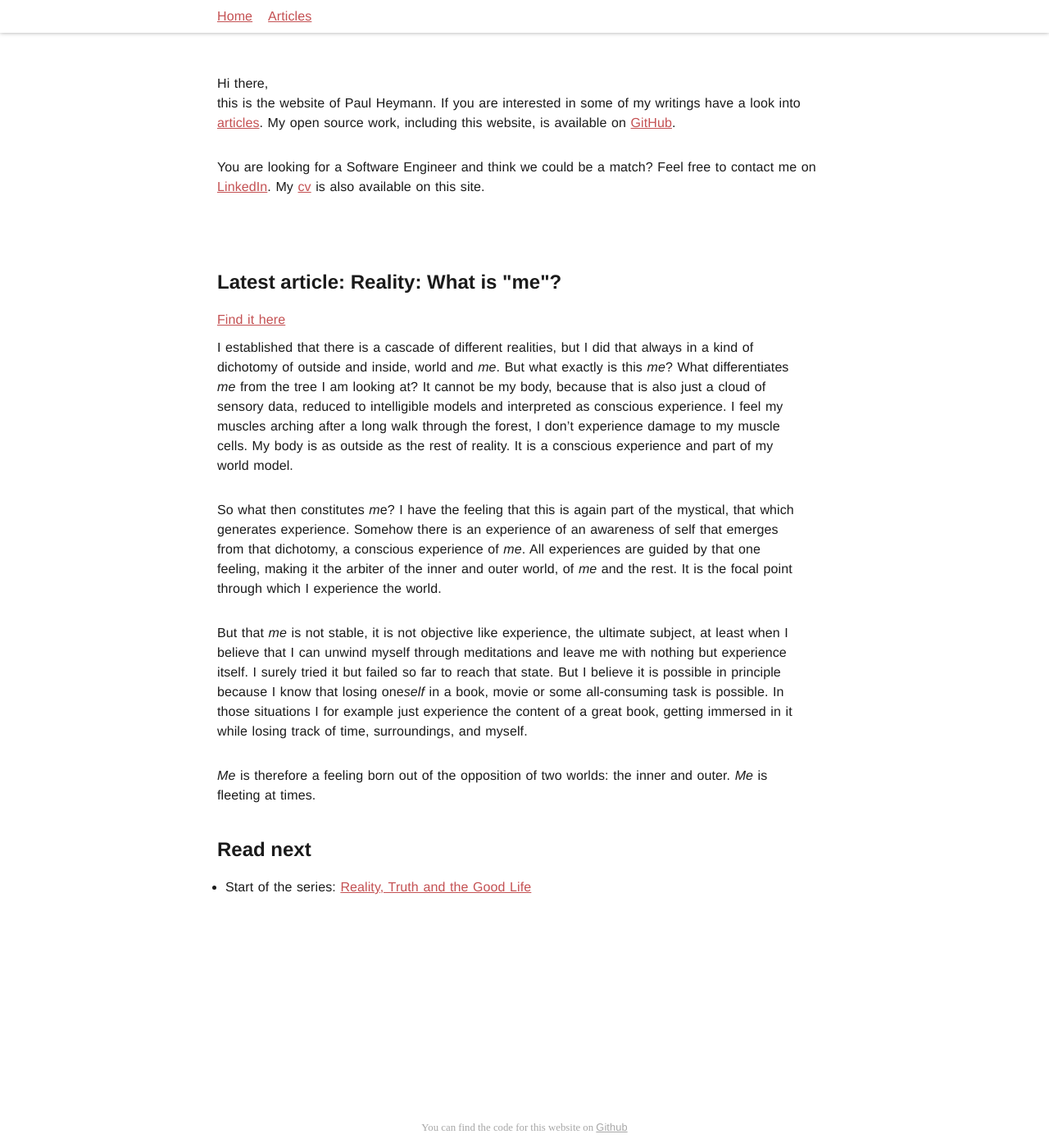
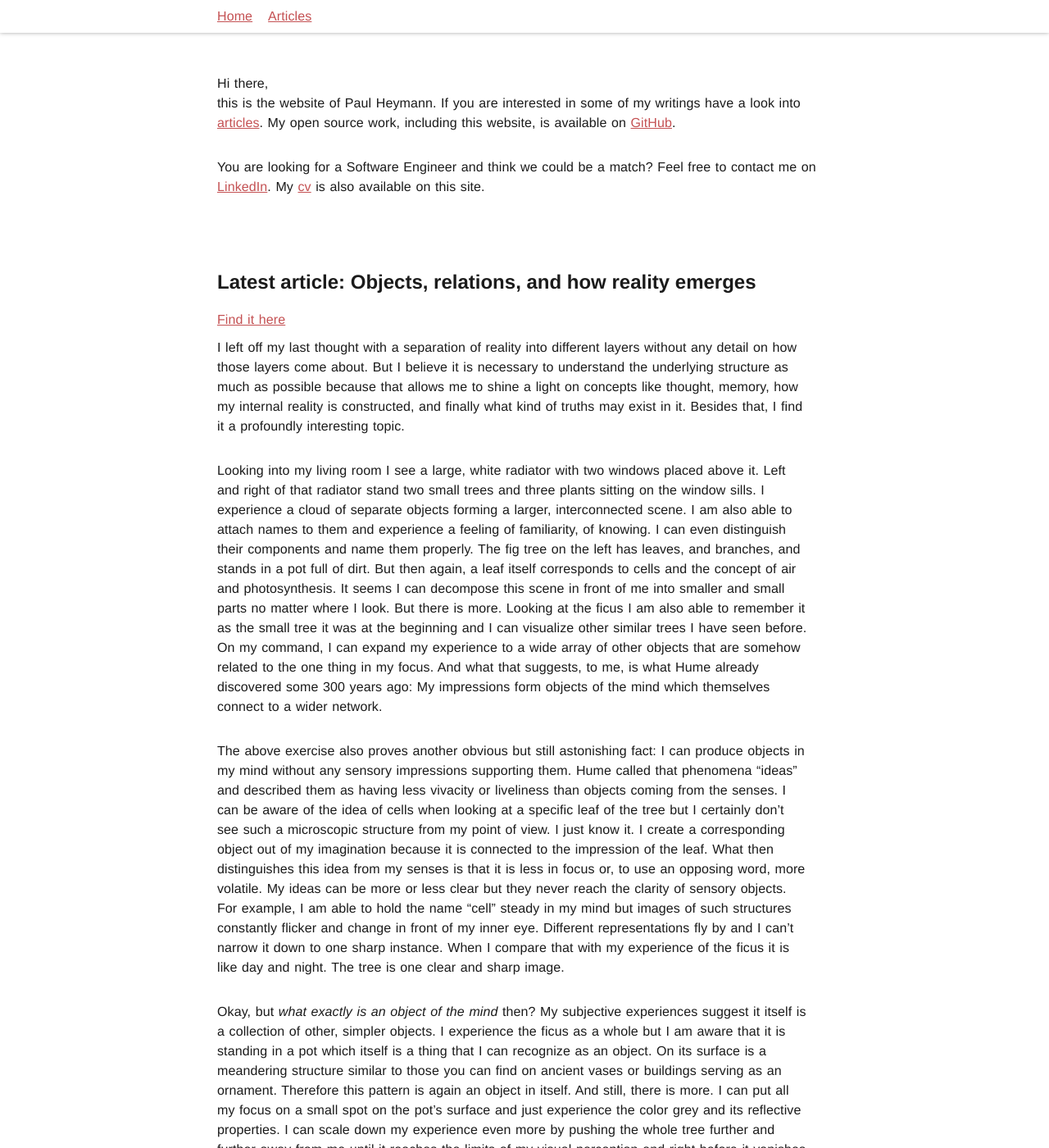
Before and after one commit to pheymann/paulheymann-website, a Jekyll site: the page built from index.md, in a window 1280 px wide and 1400 px high. Shown: the whole window at 82% size. Built offline with Jekyll 4.4.1, drawn with Linux system fonts in a browser that asks for light colours; some of the changed text lies outside the part shown.

Commit message:
thoughts: next reality post

```diff
--- a/_posts/2022-08-29-reality-truth-and-the-good-life.md
+++ b/_posts/2022-08-29-reality-truth-and-the-good-life.md
@@ -36,5 +36,6 @@ What I am left with so far is an abyss between true reality and me and a single
 
 ## Read next
 * [Reality: What exactly is "me"?]({% post_url 2022-08-29-reality-what-is-me %})
+* [Objects, relations, and how reality emerges]({% post_url 2022-09-22-reality-objects-relations-and-how-reality-emerges %})
 * [Wisdom is not a virtue, Socrates]({% post_url 2022-08-02-wisdom-is-a-virtue-socrates %})
 * [The Republic by Plato](https://www.gutenberg.org/ebooks/1497)
--- a/_posts/2022-08-29-reality-what-is-me.md
+++ b/_posts/2022-08-29-reality-what-is-me.md
@@ -18,3 +18,4 @@ But that *me* is not stable, it is not objective like experience, the ultimate s
 
 ## Read next
 * Start of the series: [Reality, Truth and the Good Life]({% post_url 2022-08-29-reality-truth-and-the-good-life %})
+* [Objects, relations, and how reality emerges]({% post_url 2022-09-22-reality-objects-relations-and-how-reality-emerges %})
--- /dev/null
+++ b/_posts/2022-09-22-reality-objects-relations-and-how-reality-emerges.md
@@ -0,0 +1,40 @@
+---
+layout: post
+title: 'Objects, relations, and how reality emerges'
+date: 2022-09-22
+categories: thought truth
+head_title: 'Objects, relations, and how reality emerges'
+meta_description: 'Objects, relations, and how reality emerges'
+meta_keywords: hume philosophy
+---
+
+I left off my last thought with a separation of reality into different layers without any detail on how those layers come about. But I believe it is necessary to understand the underlying structure as much as possible because that allows me to shine a light on concepts like thought, memory, how my internal reality is constructed, and finally what kind of truths may exist in it. Besides that, I find it a profoundly interesting topic.
+
+Looking into my living room I see a large, white radiator with two windows placed above it. Left and right of that radiator stand two small trees and three plants sitting on the window sills. I experience a cloud of separate objects forming a larger, interconnected scene. I am also able to attach names to them and experience a feeling of familiarity, of knowing. I can even distinguish their components and name them properly. The fig tree on the left has leaves, and branches, and stands in a pot full of dirt. But then again, a leaf itself corresponds to cells and the concept of air and photosynthesis. It seems I can decompose this scene in front of me into smaller and small parts no matter where I look. But there is more. Looking at the ficus I am also able to remember it as the small tree it was at the beginning and I can visualize other similar trees I have seen before. On my command, I can expand my experience to a wide array of other objects that are somehow related to the one thing in my focus. And what that suggests, to me, is what Hume already discovered some 300 years ago: My impressions form objects of the mind which themselves connect to a wider network.
+
+The above exercise also proves another obvious but still astonishing fact: I can produce objects in my mind without any sensory impressions supporting them. Hume called that phenomena “ideas” and described them as having less vivacity or liveliness than objects coming from the senses. I can be aware of the idea of cells when looking at a specific leaf of the tree but I certainly don’t see such a microscopic structure from my point of view. I just know it. I create a corresponding object out of my imagination because it is connected to the impression of the leaf. What then distinguishes this idea from my senses is that it is less in focus or, to use an opposing word, more volatile. My ideas can be more or less clear but they never reach the clarity of sensory objects. For example, I am able to hold the name "cell” steady in my mind but images of such structures constantly flicker and change in front of my inner eye. Different representations fly by and I can’t narrow it down to one sharp instance. When I compare that with my experience of the ficus it is like day and night. The tree is one clear and sharp image.
+
+Okay, but *what exactly is an object of the mind* then? My subjective experiences suggest it itself is a collection of other, simpler objects. I experience the ficus as a whole but I am aware that it is standing in a pot which itself is a thing that I can recognize as an object. On its surface is a meandering structure similar to those you can find on ancient vases or buildings serving as an ornament. Therefore this pattern is again an object in itself. And still, there is more. I can put all my focus on a small spot on the pot’s surface and just experience the color grey and its reflective properties. I can scale down my experience even more by pushing the whole tree further and further away from me until it reaches the limits of my visual perception and right before it vanishes it would be reduced to a singular point of some specific color and brightness. What that example shows to me is that at the bottom of this recursive structure of objects and relations are those simple representations of sensory impressions: color, light, sound, feelings, and all the rest. A relatively small number of basic objects leads to an endless number of possible combinations that create the complex world I experience.
+
+Now, *how are those connections between objects created?* First, through *temporal proximity* I assume. Observing my second son gives a good example of this process. He grabs a leaf from the tree and observes it while turning it around, folding and stretching it, and applying all kinds of physical transformations. At that very moment, he captures the array of colors and light that materializes from the leaf while touch and sound accompany it. Maybe I sit next to him and name the thing of his attention thus adding even the sound of a word to his impressions. Because of that proximity in time a weak network forms between the base objects of those impressions. If he repeats the experience again, all those simple objects become alive at the same time and the relations between them grow stronger. I myself utilize the same process every time I meet a new person. After first contact, I have a rough idea of them but I will struggle to recall their name. The more often we come together the sharper the image gets and the name stays in my mind.
+
+The second process to create relations is *proximity in space*. Here, the example of my son playing with a leaf applies again, because all those impression-based objects are spatially grouped together. He senses them coming from a small and bounded location.
+
+Finally, the *similarity* between objects of the mind will create relations between them be it in appearance, sound, or any other of their qualities. To use my son’s learning endeavors the last time, eventually, he has formed a sharp and lively object of a fig tree leaf in his mind. When he now observes the leaf of another tree many of the component objects of the ficus leaf are activated as long as that new leaf is similar enough. At the same time, this new leaf will be its own object just that it shares many of its parts with the other. Both objects are sufficiently similar to have strong relations but at the same time, they are distinct. From that combination, a new object emerges that is akin to a class, concept, or what I also called a *model*: a collection of objects that share some commonalities and for which I could construct a generalized representation. The more varients of the model “leaf” my son encounters and learns the more generalistic his model becomes up until the point when he can recognize a new leaf immediately.
+
+Any of these three relation types can create complex objects from simple impressions. But this list is not exhaustive. What I ignored so far is a relation based on causation which is the relationship between objects which don’t appear simultaneously in space or time but the one always follows the other. But causation requires an understanding of time which I still lack so I have to postpone this topic for now.
+
+I will rather continue my investigation with a property of relationships I have not described in detail yet. That is, relations are not equal but differ in their *strength*. As I described before when I meet a new person it usually takes multiple encounters before I internalized their name. It seems my mind has a problem following the relation from the idea of that person to the word. When I compare that with people close to me, like my kids and wife, retrieving the name or any other information is fast and easy. What I start to realize is that the strength of all those relations of an object corresponds with its vivacity or liveliness. The stronger the connections the sharper the object in my mind. I can have an idea of any of my kids which represents them clearly from many perspectives in different scenarios together with all their mannerisms in behavior, speech, and so on. This idea is so detailed that it creates a virtual double I can interact with in my mind and which is not too far off sensed reality. It is alive. It has a high level of vivacity because it has those strong relations underlying it.
+
+To summarize my arguments up until now, Sensory Reality creates and feeds into a network of relations between objects that are at the most basic level representation of those very impressions I get from my senses. Maybe a different, better name I can attach to this structure is *Ontology* or Ontology of Sensory Reality. From it emerges Intelligent Reality with its models and virtual worlds but there is also some connection to Conscious Reality I can make out. The vivacity or liveliness of my objects is strongly influenced by their origin, be it impressions or imagination. What that creates is an ability within my conscious experience to draw a line between Sensory Reality, or just reality whatever that is in the end, and my imagination. I think liveliness also defines what is part of consciousness and what never reaches my experienced world and stays sub-conscious. The stream of impressions and ideas generated every moment is massive and therefore the number of models and their objects that get activated is unfathomably large too. But only a small subset or even just a single one of those objects grabs my attention and guides my focus and I assume it is the one with the highest vivacity.
+
+Those months of work to compile these arguments left me with a stronger foundation for my different realities. My impressions still stay at the edge without an explanation of how they exactly come about but I have a better understanding of how intelligence emerges from that and how it informs consciousness. Now I have to flesh out the details and build up experienced reality from the bottom.
+
+## Read next
+* TDB - Ontology: Experienced space
+* TDB - Ontology: Time, continued change and experience
+* TDB - Ontology: Causation
+* TDB - Ontology: Memory
+* TDB - Ontology: Models
+* Start of the series: [Reality, Truth and the Good Life]({% post_url 2022-08-29-reality-truth-and-the-good-life %})
+* [A Treatise of Human Nature by David Hume](https://www.gutenberg.org/ebooks/4705)
```
